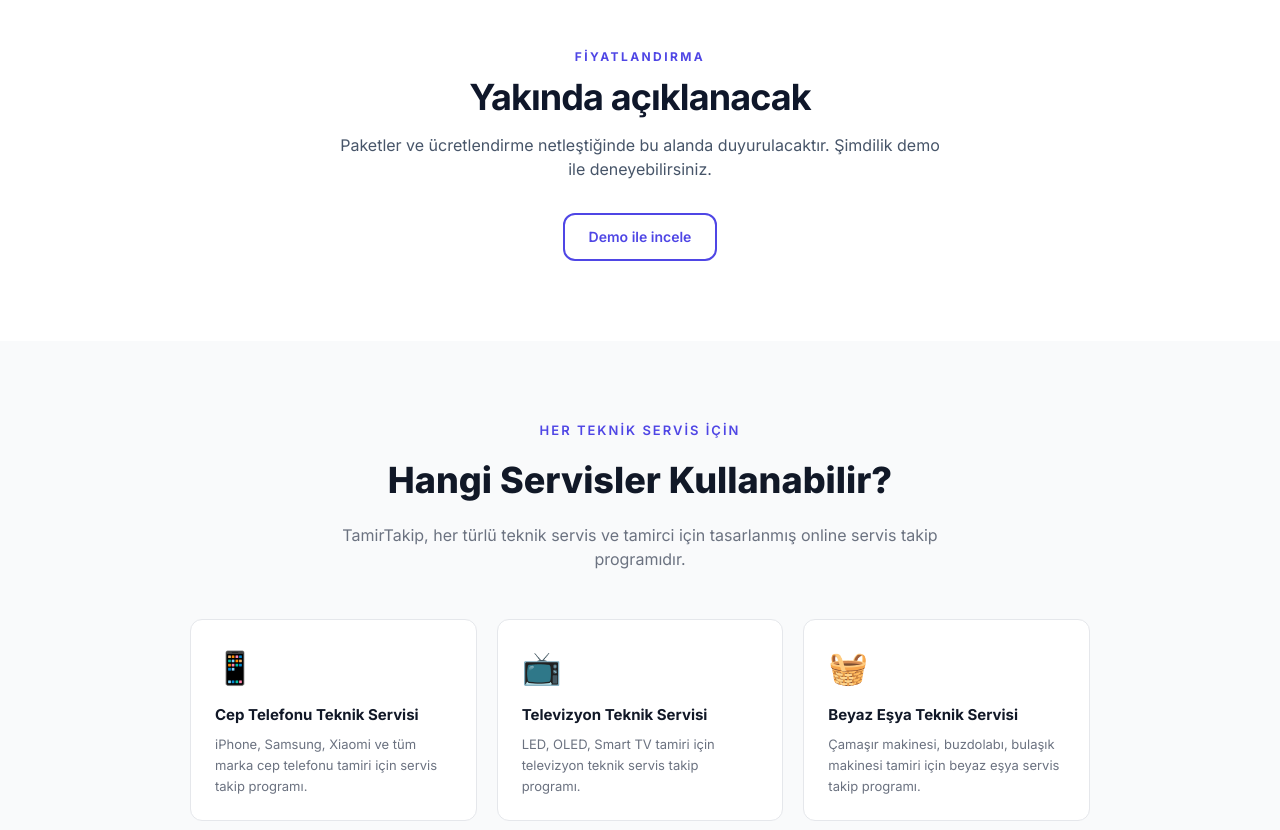
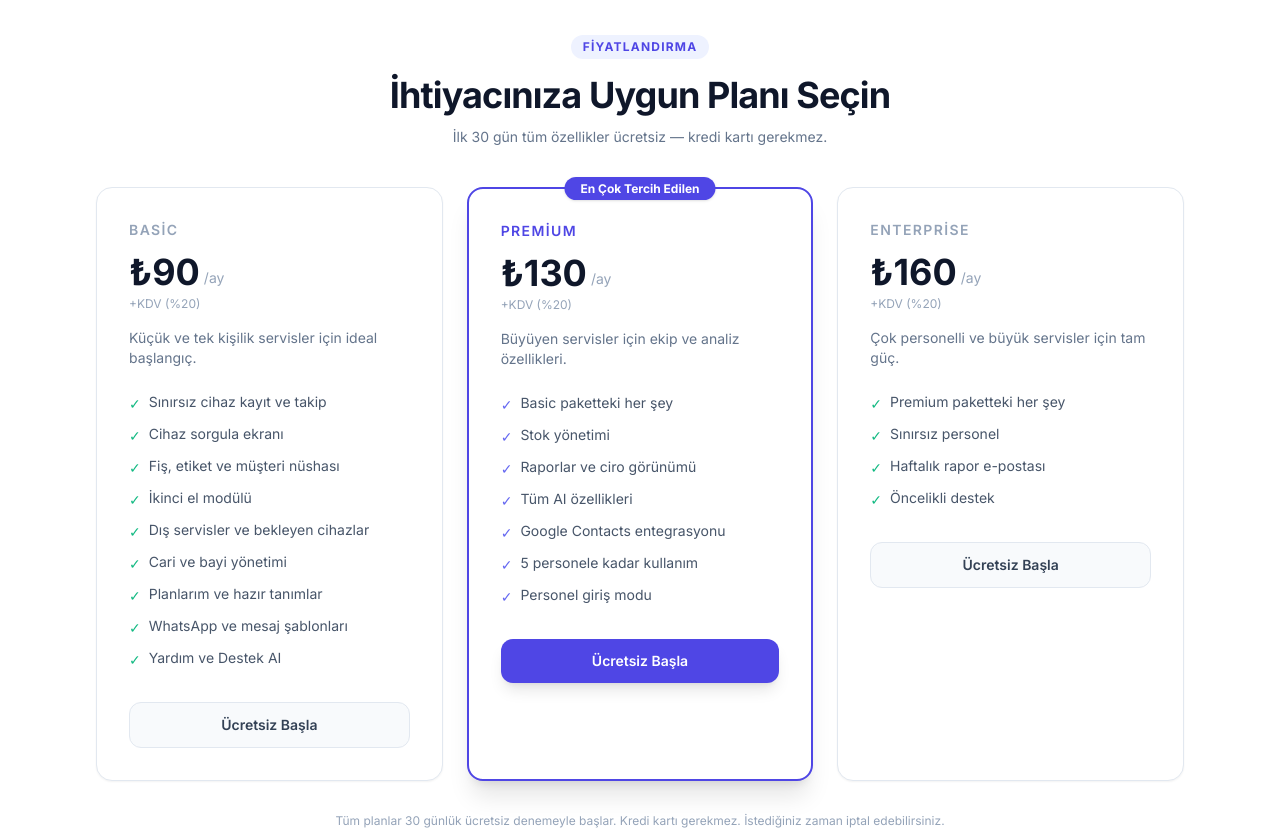
Before and after one commit to kaanccolak/teknikservis, a Next.js app in the folder servis-takip/: page /landing in a window 1280 px wide. Shown: the part 2560-3390 px from the top of the page. Built offline with nearby package versions, Linux system fonts and the light colour scheme; a web font is replaced by a local one.

Commit message:
feat: fiyatlandırma bölümü eklendi — Basic, Premium, Enterprise paketleri

```diff
--- a/servis-takip/src/app/landing/page.tsx
+++ b/servis-takip/src/app/landing/page.tsx
@@ -499,29 +499,89 @@ export default function LandingPage() {
       </section>
 
       {/* Fiyatlandırma */}
-      <section id="fiyatlandirma" className="py-16 sm:py-20">
-        <div className="mx-auto max-w-2xl px-4 text-center sm:px-6 lg:px-8">
-          <p className="text-xs font-bold uppercase tracking-[0.2em] text-indigo-600">
-            Fiyatlandırma
-          </p>
-          <h2 className="mt-3 text-3xl font-bold tracking-tight text-slate-900 sm:text-4xl">
-            Yakında açıklanacak
-          </h2>
-          <p className="mt-4 text-slate-600">
-            Paketler ve ücretlendirme netleştiğinde bu alanda duyurulacaktır.
-            Şimdilik demo ile deneyebilirsiniz.
-          </p>
-          <button
-            type="button"
-            onClick={() => router.push("/login?demo=true")}
-            className="mt-8 rounded-xl border-2 border-indigo-600 bg-white px-6 py-3 text-sm font-semibold text-indigo-600 transition hover:bg-indigo-50"
-          >
-            Demo ile incele
-          </button>
+      <section id="fiyatlandirma" className="border-b border-slate-100 py-12 sm:py-16">
+        <div className="mx-auto max-w-6xl px-4 sm:px-6 lg:px-8">
+          <div className="text-center mb-10">
+            <span className="inline-flex rounded-full bg-indigo-50 px-3 py-1 text-xs font-bold uppercase tracking-widest text-indigo-600">
+              Fiyatlandırma
+            </span>
+            <h2 className="mt-4 text-3xl font-bold tracking-tight text-slate-900 sm:text-4xl">
+              İhtiyacınıza Uygun Planı Seçin
+            </h2>
+            <p className="mt-3 text-slate-500 text-sm">
+              İlk 30 gün tüm özellikler ücretsiz — kredi kartı gerekmez.
+            </p>
+          </div>
+          <div className="grid gap-6 lg:grid-cols-3">
+            <div className="relative rounded-2xl border border-slate-200 bg-white p-8 shadow-sm flex flex-col">
+              <div>
+                <p className="text-sm font-semibold uppercase tracking-widest text-slate-400">Basic</p>
+                <div className="mt-3 flex items-end gap-1">
+                  <span className="text-4xl font-bold text-slate-900">₺90</span>
+                  <span className="mb-1 text-slate-400 text-sm">/ay</span>
+                </div>
+                <p className="mt-1 text-xs text-slate-400">+KDV (%20)</p>
+                <p className="mt-4 text-sm text-slate-500">Küçük ve tek kişilik servisler için ideal başlangıç.</p>
+                <ul className="mt-6 space-y-2.5 text-sm text-slate-600">
+                  <li className="flex items-start gap-2"><span className="mt-0.5 text-emerald-500">✓</span>Sınırsız cihaz kayıt ve takip</li>
+                  <li className="flex items-start gap-2"><span className="mt-0.5 text-emerald-500">✓</span>Cihaz sorgula ekranı</li>
+                  <li className="flex items-start gap-2"><span className="mt-0.5 text-emerald-500">✓</span>Fiş, etiket ve müşteri nüshası</li>
+                  <li className="flex items-start gap-2"><span className="mt-0.5 text-emerald-500">✓</span>İkinci el modülü</li>
+                  <li className="flex items-start gap-2"><span className="mt-0.5 text-emerald-500">✓</span>Dış servisler ve bekleyen cihazlar</li>
+                  <li className="flex items-start gap-2"><span className="mt-0.5 text-emerald-500">✓</span>Cari ve bayi yönetimi</li>
+                  <li className="flex items-start gap-2"><span className="mt-0.5 text-emerald-500">✓</span>Planlarım ve hazır tanımlar</li>
+                  <li className="flex items-start gap-2"><span className="mt-0.5 text-emerald-500">✓</span>WhatsApp ve mesaj şablonları</li>
+                  <li className="flex items-start gap-2"><span className="mt-0.5 text-emerald-500">✓</span>Yardım ve Destek AI</li>
+                </ul>
+              </div>
+              <button type="button" onClick={() => router.push("/login?register=true")} className="mt-8 w-full rounded-xl border border-slate-200 bg-slate-50 px-4 py-3 text-sm font-semibold text-slate-700 hover:bg-slate-100 transition">Ücretsiz Başla</button>
+            </div>
+            <div className="relative rounded-2xl border-2 border-indigo-600 bg-white p-8 shadow-xl flex flex-col">
+              <div className="absolute -top-3.5 left-1/2 -translate-x-1/2">
+                <span className="rounded-full bg-indigo-600 px-4 py-1 text-xs font-bold text-white shadow">En Çok Tercih Edilen</span>
+              </div>
+              <div>
+                <p className="text-sm font-semibold uppercase tracking-widest text-indigo-600">Premium</p>
+                <div className="mt-3 flex items-end gap-1">
+                  <span className="text-4xl font-bold text-slate-900">₺130</span>
+                  <span className="mb-1 text-slate-400 text-sm">/ay</span>
+                </div>
+                <p className="mt-1 text-xs text-slate-400">+KDV (%20)</p>
+                <p className="mt-4 text-sm text-slate-500">Büyüyen servisler için ekip ve analiz özellikleri.</p>
+                <ul className="mt-6 space-y-2.5 text-sm text-slate-600">
+                  <li className="flex items-start gap-2"><span className="mt-0.5 text-indigo-500">✓</span>Basic paketteki her şey</li>
+                  <li className="flex items-start gap-2"><span className="mt-0.5 text-indigo-500">✓</span>Stok yönetimi</li>
+                  <li className="flex items-start gap-2"><span className="mt-0.5 text-indigo-500">✓</span>Raporlar ve ciro görünümü</li>
+                  <li className="flex items-start gap-2"><span className="mt-0.5 text-indigo-500">✓</span>Tüm AI özellikleri</li>
+                  <li className="flex items-start gap-2"><span className="mt-0.5 text-indigo-500">✓</span>Google Contacts entegrasyonu</li>
+                  <li className="flex items-start gap-2"><span className="mt-0.5 text-indigo-500">✓</span>5 personele kadar kullanım</li>
+                  <li className="flex items-start gap-2"><span className="mt-0.5 text-indigo-500">✓</span>Personel giriş modu</li>
+                </ul>
+              </div>
+              <button type="button" onClick={() => router.push("/login?register=true")} className="mt-8 w-full rounded-xl bg-indigo-600 px-4 py-3 text-sm font-semibold text-white hover:bg-indigo-500 transition shadow-lg">Ücretsiz Başla</button>
+            </div>
+            <div className="relative rounded-2xl border border-slate-200 bg-white p-8 shadow-sm flex flex-col">
+              <div>
+                <p className="text-sm font-semibold uppercase tracking-widest text-slate-400">Enterprise</p>
+                <div className="mt-3 flex items-end gap-1">
+                  <span className="text-4xl font-bold text-slate-900">₺160</span>
+                  <span className="mb-1 text-slate-400 text-sm">/ay</span>
+                </div>
+                <p className="mt-1 text-xs text-slate-400">+KDV (%20)</p>
+                <p className="mt-4 text-sm text-slate-500">Çok personelli ve büyük servisler için tam güç.</p>
+                <ul className="mt-6 space-y-2.5 text-sm text-slate-600">
+                  <li className="flex items-start gap-2"><span className="mt-0.5 text-emerald-500">✓</span>Premium paketteki her şey</li>
+                  <li className="flex items-start gap-2"><span className="mt-0.5 text-emerald-500">✓</span>Sınırsız personel</li>
+                  <li className="flex items-start gap-2"><span className="mt-0.5 text-emerald-500">✓</span>Haftalık rapor e-postası</li>
+                  <li className="flex items-start gap-2"><span className="mt-0.5 text-emerald-500">✓</span>Öncelikli destek</li>
+                </ul>
+              </div>
+              <button type="button" onClick={() => router.push("/login?register=true")} className="mt-8 w-full rounded-xl border border-slate-200 bg-slate-50 px-4 py-3 text-sm font-semibold text-slate-700 hover:bg-slate-100 transition">Ücretsiz Başla</button>
+            </div>
+          </div>
+          <p className="mt-8 text-center text-xs text-slate-400">Tüm planlar 30 günlük ücretsiz denemeyle başlar. Kredi kartı gerekmez. İstediğiniz zaman iptal edebilirsiniz.</p>
         </div>
-      </section>
-
-      {/* Kimler Kullanabilir Bölümü */}
+      </section>      {/* Kimler Kullanabilir Bölümü */}
       <section
         style={{ padding: "80px 24px", background: "#f9fafb" }}
       >
```
